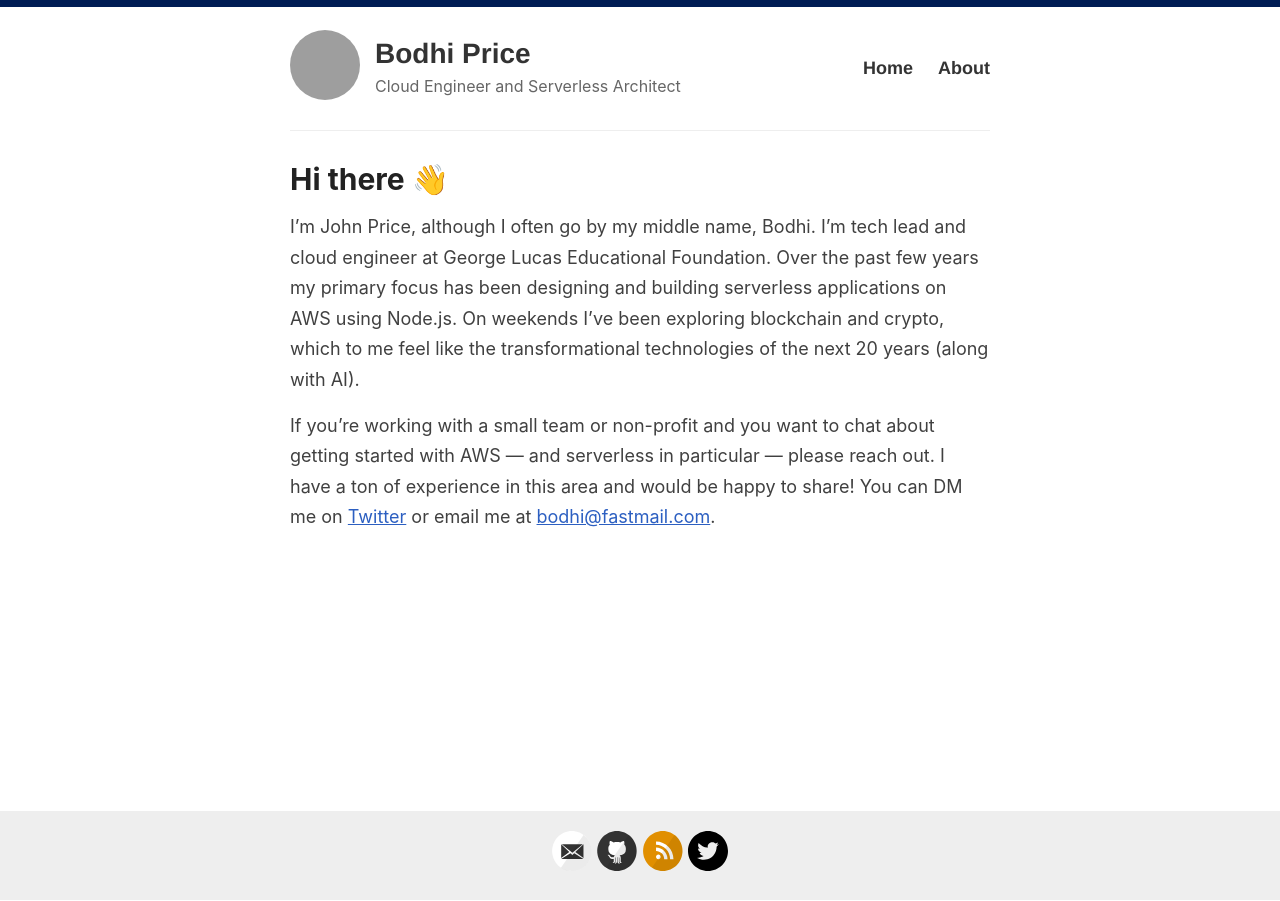
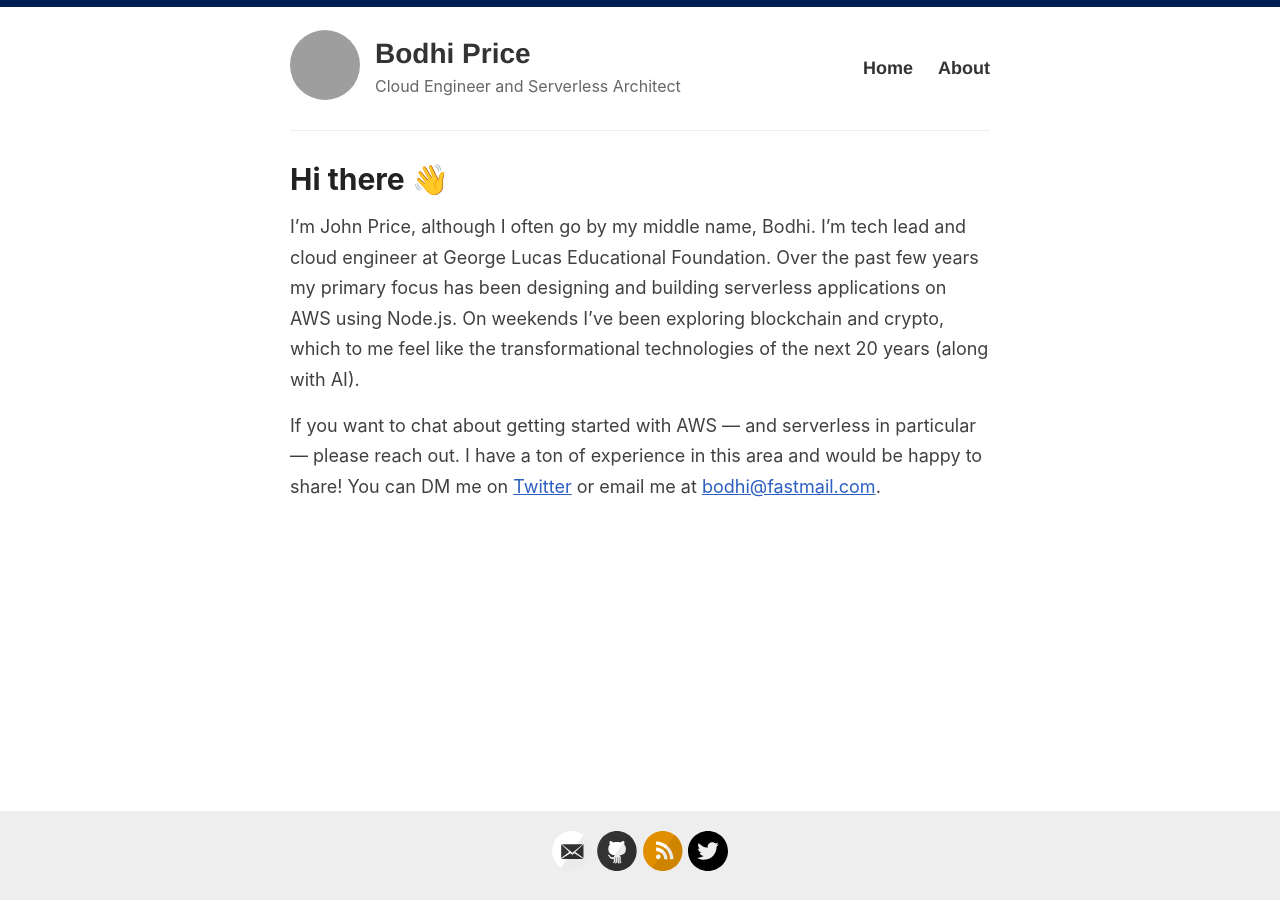
Before and after one commit to bodhiprice/bodhiprice.github.io, a Jekyll site: the page built from _pages/about.md, in a window 1280 px wide. Built offline with Jekyll 4.4.1, drawn with Linux system fonts in a browser that asks for light colours; grey boxes are pictures that could not be loaded.

Commit message:
Update about.md

```diff
--- a/_pages/about.md
+++ b/_pages/about.md
@@ -6,4 +6,4 @@ permalink: /about/
 
 I'm John Price, although I often go by my middle name, Bodhi. I’m tech lead and cloud engineer at George Lucas Educational Foundation. Over the past few years my primary focus has been designing and building serverless applications on AWS using Node.js. On weekends I've been exploring blockchain and crypto, which to me feel like the transformational technologies of the next 20 years (along with AI).
 
-If you're working with a small team or non-profit and you want to chat about getting started with AWS — and serverless in particular — please reach out. I have a ton of experience in this area and would be happy to share! You can DM me on [Twitter](https://twitter.com/bodhiprice) or email me at [bodhi@fastmail.com](mailto:bodhi@fastmail.com).
+If you want to chat about getting started with AWS — and serverless in particular — please reach out. I have a ton of experience in this area and would be happy to share! You can DM me on [Twitter](https://twitter.com/bodhiprice) or email me at [bodhi@fastmail.com](mailto:bodhi@fastmail.com).
```
